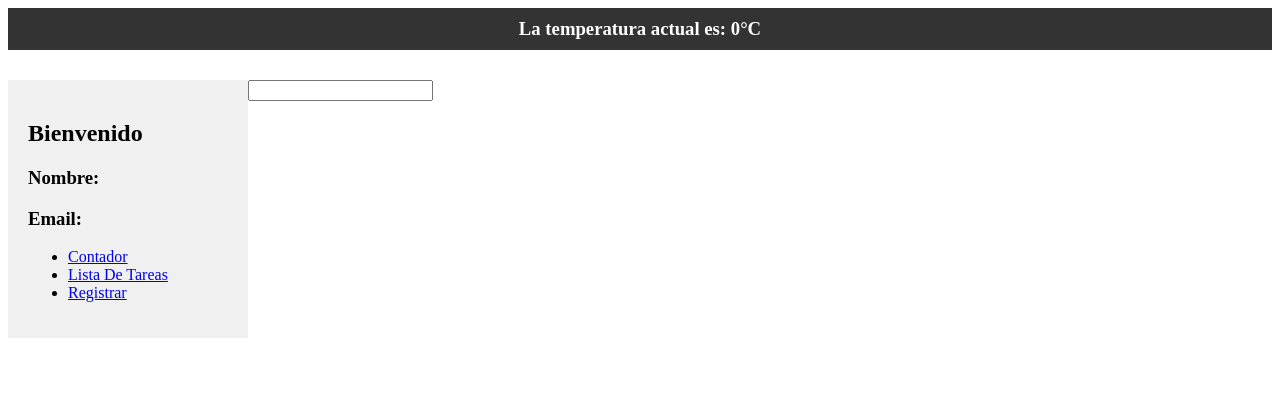
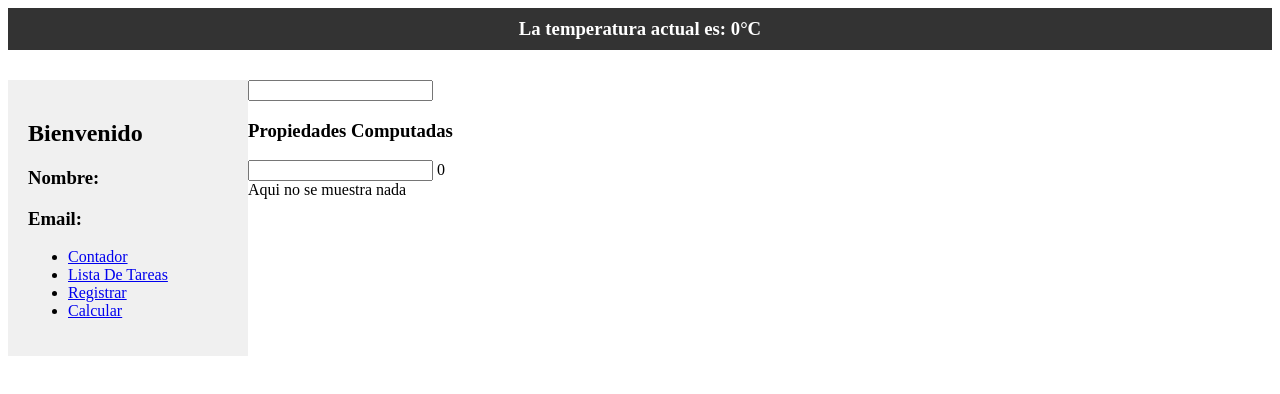
Before and after one commit to ArielLiriano/primer-proyecto-vue, a Vue app: page /calcular in a window 1280 px wide. Shown: the top 394 px of the page. Built offline with nearby package versions, Linux system fonts and the light colour scheme; no server answers.

Commit message:
Finalizacion del curso basico de youtube

```diff
--- a/src/components/Sidebar.vue
+++ b/src/components/Sidebar.vue
@@ -7,6 +7,7 @@
             <li><router-link to="/contador">Contador</router-link></li>
             <li><router-link to="/lista-de-tareas">Lista De Tareas</router-link></li>
             <li><router-link to="/registrar">Registrar</router-link></li>
+            <li><router-link to="/calcular">Calcular</router-link></li>
         </ul>
 
 
--- /dev/null
+++ b/src/modules/calcular/components/ResultadoSection.vue
@@ -0,0 +1,16 @@
+<template>
+    <div class="resultado">
+        {{ props.resultado }}
+    </div>
+</template>
+<script setup>
+import {defineProps} from 'vue';
+const props = defineProps([
+    'resultado'
+]);
+</script>
+<style scoped>
+.resultado{
+background-color: aquamarine;
+}
+</style>
--- /dev/null
+++ b/src/modules/calcular/views/CalcularView.vue
@@ -0,0 +1,25 @@
+<template>
+    <h3>Propiedades Computadas</h3>
+    <input type="text" v-model="valor">
+    {{ valorCalculado }}
+    <ResultadoSection v-if="mostrarElemento" :resultado="valorCalculado"></ResultadoSection>
+    <div v-else-if="isNaN(valor)">Debe ser un numero</div>
+    <div v-else>
+        Aqui no se muestra nada
+    </div>
+</template>
+<script setup>
+import {ref, computed} from 'vue';
+import ResultadoSection from '@/modules/calcular/components/ResultadoSection.vue';
+const valor = ref('');
+const valorCalculado = computed(()=>{
+    return valor.value * 3;
+});
+
+const mostrarElemento = computed(()=>{
+    return valor.value > 10;
+})
+</script>
+<style scoped>
+
+</style>
--- a/src/router/index.js
+++ b/src/router/index.js
@@ -23,6 +23,11 @@ const router = createRouter({
       path: '/registrar',
       name: 'registrar',
       component: () => import('../modules/registro/views/RegistrarView.vue')
+    },
+    {
+      path: '/calcular',
+      name: 'calcular',
+      component: () => import('../modules/calcular/views/CalcularView.vue')
     }
   ]
 })
```
